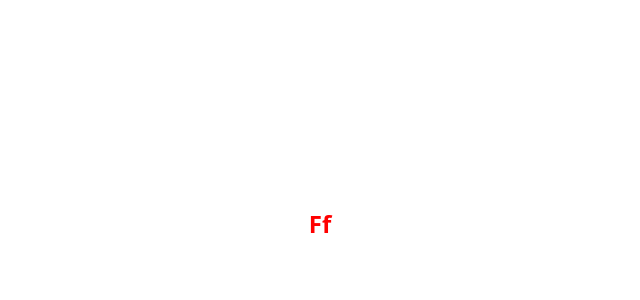
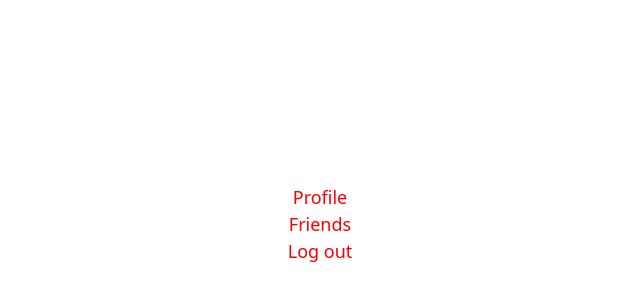
Before and after one commit to MaccSob/MessagingApp, a React (Vite) app in the folder joffy/: page /home in a window 1280 px wide. Shown: the part 176-476 px from the top of the page, without its empty margins (320-960 px from the left). Built offline with nearby package versions, Linux system fonts and the light colour scheme.

Commit message:
sidebar 0/100

```diff
--- a/joffy/src/components/Sidebar.jsx
+++ b/joffy/src/components/Sidebar.jsx
@@ -8,7 +8,13 @@ function Sidebar() {
 
 
         <>
-        <h3>Ff</h3>
+       <ul>
+       <li>Profile</li>
+       <li>Friends</li>
+       <li></li>
+       <li></li>
+      <a href="/login"> <li>Log out</li> </a>
+       </ul>
 
         </>
     )
--- a/joffy/vite.config.js
+++ b/joffy/vite.config.js
@@ -1,6 +1,7 @@
 import { defineConfig } from 'vite';
 import react from '@vitejs/plugin-react';
 import tailwindcss from '@tailwindcss/vite';
+import withMT from '@material-tailwind/react/utils/withMT';
 
 // https://vite.dev/config/
 export default defineConfig({
```
Also changed, not shown: 1 other file (tests, documents, lock files or other folders).
